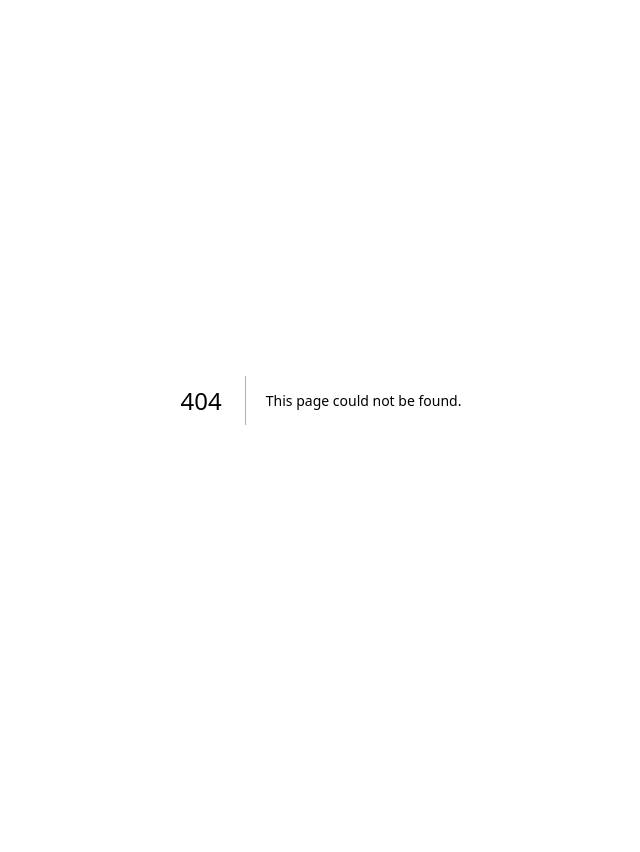
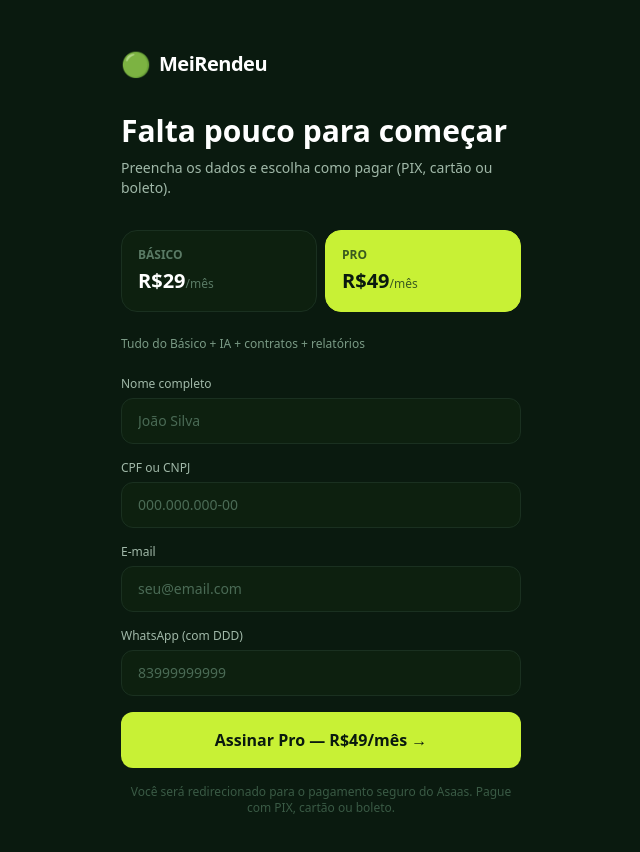
Before and after one commit to matheus-qrz/mei-rendeu, a Next.js app: page /assinar in a window 1280 px wide. Before the commit this address had no page. Shown: the top 852 px of the page, without its empty margins (319-959 px from the left). Before the commit the page ends 800 px from the top, so only its background shows below. Built offline with nearby package versions, Linux system fonts and the light colour scheme.

Commit message:
assinar page

```diff
--- /dev/null
+++ b/src/app/api/subscription/route.ts
@@ -0,0 +1,92 @@
+import { NextRequest, NextResponse } from "next/server"
+import { supabaseAdmin } from "@/lib/supabase/client"
+import {
+  upsertAsaasCustomer,
+  createAsaasSubscription,
+  getSubscriptionPaymentLink,
+} from "@/lib/asaas/client"
+
+// ─── POST /api/subscribe ──────────────────────────────────
+// Cria assinatura no Asaas e retorna URL de pagamento
+
+export async function POST(req: NextRequest): Promise<NextResponse> {
+  try {
+    const body = await req.json()
+    const { phone, plan, name, cpfCnpj, email } = body
+
+    // ─── Validação básica ──────────────────────────────
+    if (!phone || !plan || !name || !cpfCnpj || !email) {
+      return NextResponse.json(
+        { error: "Dados incompletos" },
+        { status: 400 }
+      )
+    }
+
+    if (plan !== "basic" && plan !== "pro") {
+      return NextResponse.json(
+        { error: "Plano inválido" },
+        { status: 400 }
+      )
+    }
+
+    // ─── Busca o usuário pelo telefone ─────────────────
+    const { data: user } = await supabaseAdmin
+      .from("users")
+      .select("id, name, phone")
+      .eq("phone", phone)
+      .single()
+
+    if (!user) {
+      return NextResponse.json(
+        { error: "Usuário não encontrado. Mande uma mensagem no WhatsApp primeiro." },
+        { status: 404 }
+      )
+    }
+
+    // ─── Cria ou recupera o cliente no Asaas ───────────
+    const customer = await upsertAsaasCustomer({
+      name,
+      cpfCnpj: cpfCnpj.replace(/\D/g, ""),
+      mobilePhone: phone,
+      email,
+    })
+
+    // ─── Cria a assinatura ─────────────────────────────
+    const subscription = await createAsaasSubscription({
+      customerId: customer.id,
+      plan,
+      userId: user.id,
+    })
+
+    // ─── Salva os IDs do Asaas no usuário ──────────────
+    await supabaseAdmin
+      .from("users")
+      .update({
+        asaas_customer_id: customer.id,
+        asaas_subscription_id: subscription.id,
+      })
+      .eq("id", user.id)
+
+    // ─── Busca o link de pagamento da primeira fatura ──
+    const paymentUrl = await getSubscriptionPaymentLink(subscription.id)
+
+    if (!paymentUrl) {
+      return NextResponse.json(
+        { error: "Erro ao gerar link de pagamento. Tente novamente." },
+        { status: 500 }
+      )
+    }
+
+    return NextResponse.json({
+      ok: true,
+      paymentUrl,
+      subscriptionId: subscription.id,
+    })
+  } catch (err) {
+    console.error("[subscribe] Erro:", err)
+    return NextResponse.json(
+      { error: "Erro interno. Tente novamente em alguns segundos." },
+      { status: 500 }
+    )
+  }
+}
--- /dev/null
+++ b/src/app/assinar/AssinarClient.tsx
@@ -0,0 +1,215 @@
+"use client";
+
+import { useState, useEffect } from "react";
+import { useSearchParams } from "next/navigation";
+
+const PLANOS = {
+  basic: {
+    nome: "Básico",
+    preco: "R$29",
+    desc: "Controle financeiro completo no WhatsApp",
+  },
+  pro: {
+    nome: "Pro",
+    preco: "R$49",
+    desc: "Tudo do Básico + IA + contratos + relatórios",
+  },
+} as const;
+
+export function AssinarClient() {
+  const searchParams = useSearchParams();
+  const phoneFromUrl = searchParams.get("phone") ?? "";
+  const planFromUrl = (searchParams.get("plan") ?? "pro") as "basic" | "pro";
+
+  const [plan, setPlan] = useState<"basic" | "pro">(planFromUrl);
+  const [phone, setPhone] = useState(phoneFromUrl);
+  const [name, setName] = useState("");
+  const [cpfCnpj, setCpfCnpj] = useState("");
+  const [email, setEmail] = useState("");
+
+  const [loading, setLoading] = useState(false);
+  const [error, setError] = useState("");
+
+  useEffect(() => {
+    if (phoneFromUrl) setPhone(phoneFromUrl);
+  }, [phoneFromUrl]);
+
+  async function handleSubmit(e: React.FormEvent) {
+    e.preventDefault();
+    setLoading(true);
+    setError("");
+
+    try {
+      const res = await fetch("/api/subscribe", {
+        method: "POST",
+        headers: { "Content-Type": "application/json" },
+        body: JSON.stringify({
+          phone: phone.replace(/\D/g, ""),
+          plan,
+          name,
+          cpfCnpj: cpfCnpj.replace(/\D/g, ""),
+          email,
+        }),
+      });
+
+      const data = await res.json();
+
+      if (!res.ok) {
+        setError(data.error || "Erro ao processar. Tenta de novo.");
+        return;
+      }
+
+      // Redireciona direto para o link de pagamento do Asaas
+      window.location.href = data.paymentUrl;
+    } catch {
+      setError("Sem conexão. Tenta de novo.");
+    } finally {
+      setLoading(false);
+    }
+  }
+
+  const plano = PLANOS[plan];
+
+  return (
+    <div className="min-h-screen bg-[#0a1a0f] text-white font-sans">
+      <div className="max-w-md mx-auto px-6 py-12">
+        {/* Header */}
+        <div className="flex items-center gap-2 mb-8">
+          <span className="text-2xl">🟢</span>
+          <span className="font-black text-xl tracking-tight">MeiRendeu</span>
+        </div>
+
+        <h1 className="text-3xl font-black mb-2 leading-tight">
+          Falta pouco para começar
+        </h1>
+        <p className="text-[#a0b8a8] text-sm mb-8">
+          Preencha os dados e escolha como pagar (PIX, cartão ou boleto).
+        </p>
+
+        {/* Seletor de plano */}
+        <div className="grid grid-cols-2 gap-2 mb-6">
+          {(["basic", "pro"] as const).map((p) => (
+            <button
+              key={p}
+              type="button"
+              onClick={() => setPlan(p)}
+              className={`p-4 rounded-2xl border text-left transition-all ${
+                plan === p
+                  ? "bg-[#c8f135] border-[#c8f135] text-[#0a1a0f]"
+                  : "bg-[#0d200f] border-[#1a3020] text-white hover:border-[#2a4030]"
+              }`}
+            >
+              <p
+                className={`text-xs font-bold mb-1 ${
+                  plan === p ? "text-[#3a5a1f]" : "text-[#5a7a65]"
+                }`}
+              >
+                {PLANOS[p].nome.toUpperCase()}
+              </p>
+              <p className="text-xl font-black">
+                {PLANOS[p].preco}
+                <span
+                  className={`text-xs font-medium ${
+                    plan === p ? "text-[#3a5a1f]" : "text-[#5a7a65]"
+                  }`}
+                >
+                  /mês
+                </span>
+              </p>
+            </button>
+          ))}
+        </div>
+
+        <p className="text-[#7a9a85] text-xs mb-6">{plano.desc}</p>
+
+        {/* Form */}
+        <form onSubmit={handleSubmit} className="space-y-4">
+          <Field label="Nome completo">
+            <input
+              type="text"
+              required
+              value={name}
+              onChange={(e) => setName(e.target.value)}
+              placeholder="João Silva"
+              className={inputClass}
+            />
+          </Field>
+
+          <Field label="CPF ou CNPJ">
+            <input
+              type="text"
+              required
+              value={cpfCnpj}
+              onChange={(e) => setCpfCnpj(e.target.value)}
+              placeholder="000.000.000-00"
+              className={inputClass}
+            />
+          </Field>
+
+          <Field label="E-mail">
+            <input
+              type="email"
+              required
+              value={email}
+              onChange={(e) => setEmail(e.target.value)}
+              placeholder="seu@email.com"
+              className={inputClass}
+            />
+          </Field>
+
+          <Field label="WhatsApp (com DDD)">
+            <input
+              type="tel"
+              required
+              value={phone}
+              onChange={(e) => setPhone(e.target.value)}
+              placeholder="83999999999"
+              className={inputClass}
+            />
+          </Field>
+
+          {error && (
+            <div className="bg-red-500/10 border border-red-500/30 rounded-xl p-3 text-red-400 text-sm">
+              {error}
+            </div>
+          )}
+
+          <button
+            type="submit"
+            disabled={loading}
+            className="w-full bg-[#c8f135] text-[#0a1a0f] font-bold py-4 rounded-xl hover:bg-[#d4f94e] disabled:opacity-50 disabled:cursor-not-allowed transition-all active:scale-95"
+          >
+            {loading
+              ? "Gerando link de pagamento..."
+              : `Assinar ${plano.nome} — ${plano.preco}/mês →`}
+          </button>
+
+          <p className="text-[#3a5a45] text-xs text-center">
+            Você será redirecionado para o pagamento seguro do Asaas. Pague com
+            PIX, cartão ou boleto.
+          </p>
+        </form>
+      </div>
+    </div>
+  );
+}
+
+const inputClass =
+  "w-full bg-[#0d200f] border border-[#1a3020] rounded-xl px-4 py-3 text-white placeholder:text-[#4a6a55] focus:outline-none focus:border-[#c8f13580] transition-colors text-sm";
+
+function Field({
+  label,
+  children,
+}: {
+  label: string;
+  children: React.ReactNode;
+}) {
+  return (
+    <div>
+      <label className="text-[#a0b8a8] text-xs font-medium mb-1.5 block">
+        {label}
+      </label>
+      {children}
+    </div>
+  );
+}
--- /dev/null
+++ b/src/app/assinar/page.tsx
@@ -0,0 +1,10 @@
+import { Suspense } from "react";
+import { AssinarClient } from "./AssinarClient";
+
+export default function AssinarPage() {
+  return (
+    <Suspense fallback={<div className="min-h-screen bg-[#0a1a0f]" />}>
+      <AssinarClient />
+    </Suspense>
+  );
+}
```
